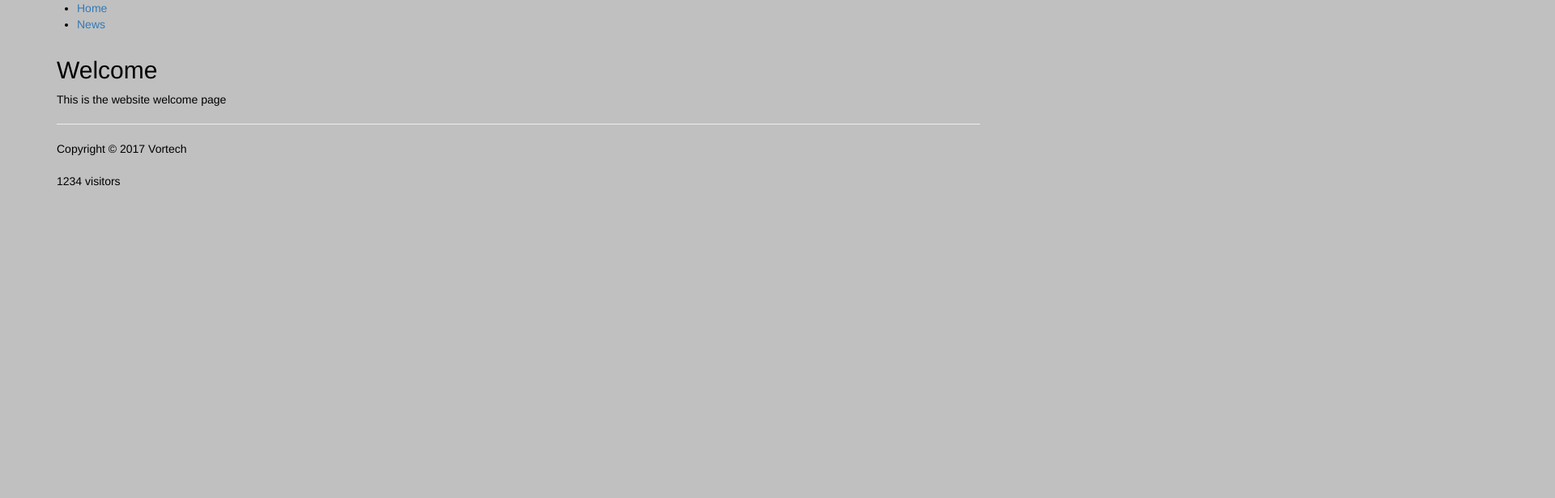
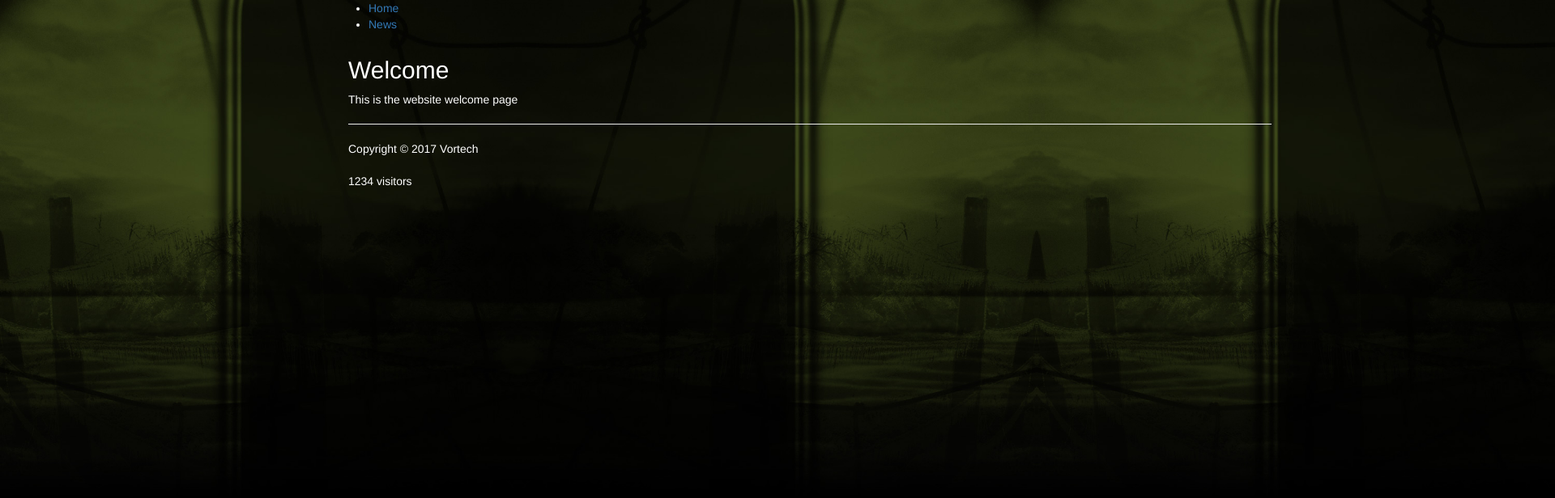
Before and after one commit to Torniojaws/vortech-front, a React app: page / in a window 1280 px wide. Shown: the top 616 px of the page at 81% size, 1920 px wide, since content can reach past the window. Built offline with nearby package versions, Linux system fonts and the light colour scheme.

Commit message:
Started implementing the layout

```diff
--- a/package.json
+++ b/package.json
@@ -26,6 +26,9 @@
         "babel-preset-react": "6.24.1",
         "css-loader": "0.28.7",
         "follow-redirects": "1.2.5",
+        "file-loader": "1.1.5",
+        "ignore-loader": "0.1.2",
+        "image-webpack-loader": "3.4.2",
         "node-sass": "4.5.3",
         "sass-loader": "6.0.6",
         "react": "16.0.0",
--- a/src/main.scss
+++ b/src/main.scss
@@ -1,4 +1,7 @@
 body {
-    background-color: silver;
-    color: black;
+    background: url("static/img/background.jpg");
+    background-size: contain;
+    height: 1000px;
+    width: 2000px;
+    color: white;
 }
--- a/webpack.config.js
+++ b/webpack.config.js
@@ -28,6 +28,9 @@ let config = {
             }, {
                 test: /\.json$/,
                 loader: 'json-loader'
+            }, {
+                test: /\.(png|jpg|gif)$/,
+                loader: 'file-loader'
             }
         ]
     }
```
Also changed, not shown: src/static/img/background.jpg (added).
